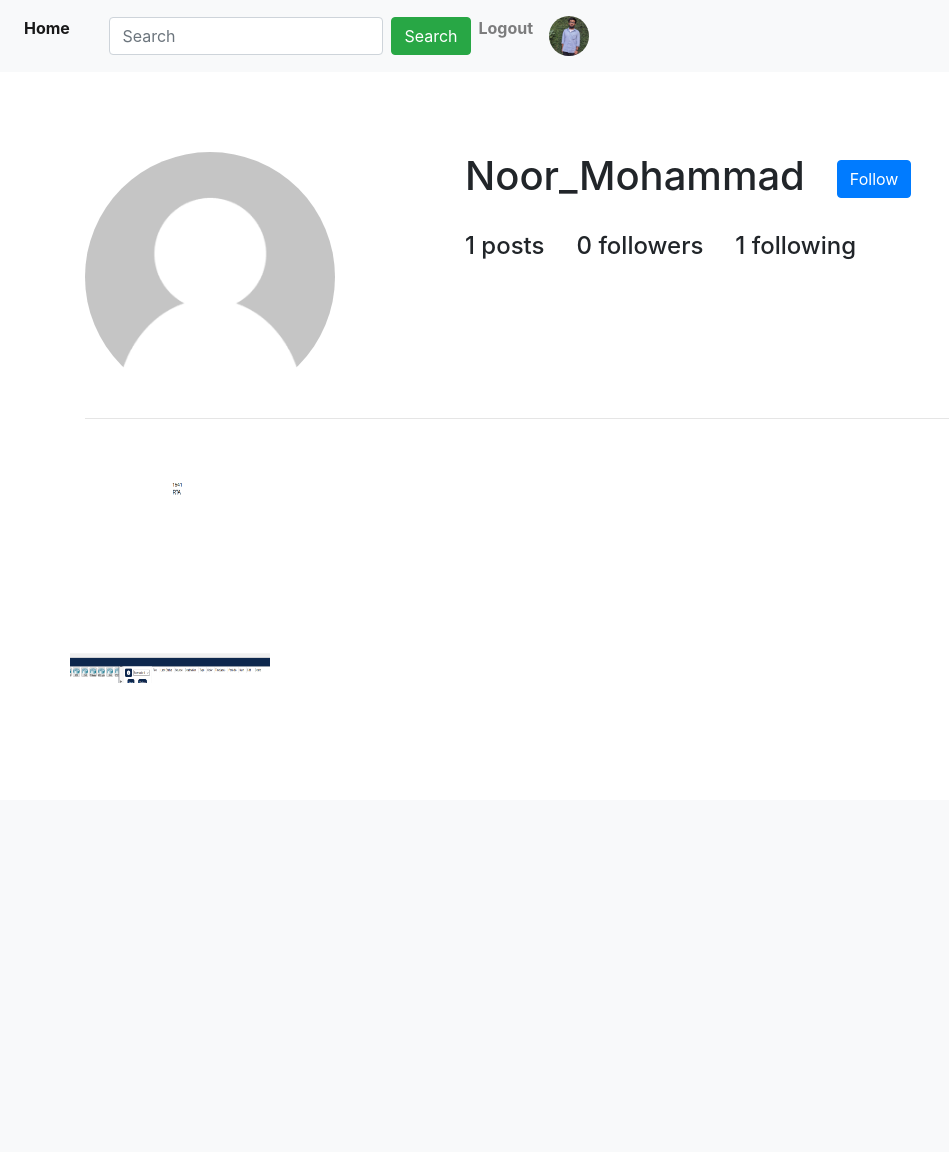
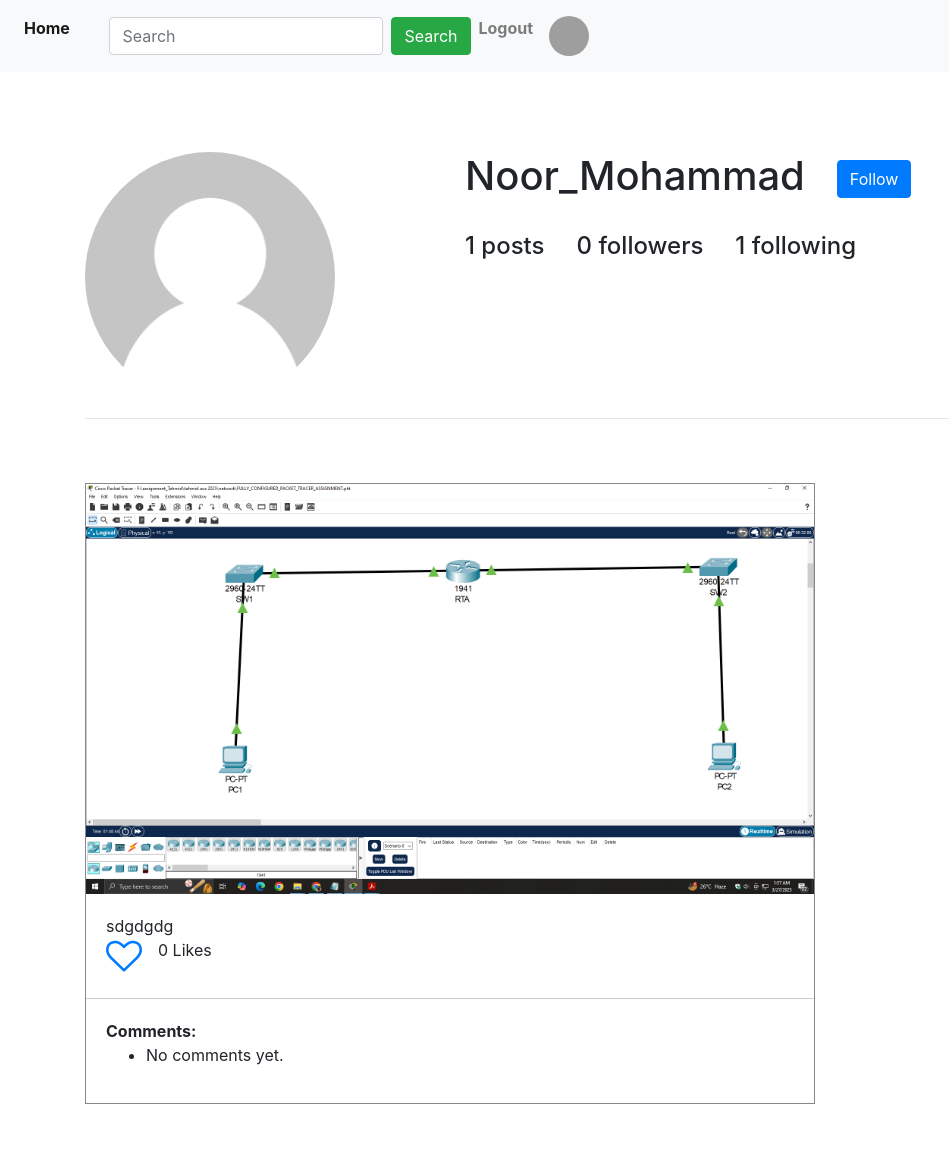
Before and after one commit to seven-kahan/UIU-Educational-Media, a Django app: a page that uses templates/App_Login/user_other.html in a window 1280 px wide. Shown: the whole page, without its empty margins (0-949 px from the left). Before the commit the page ends 683 px from the top, so only its background shows below. Run offline with Django 3.2, Linux system fonts and the light colour scheme; a user stored in the database is signed in; data comes from the database, SQL or seed files in the repository; both versions use the stored data as it was after the commit; some libraries are stand-ins or nearby versions; grey boxes are pictures that could not be loaded.

Commit message:
final project

```diff
--- a/templates/App_Login/user_other.html
+++ b/templates/App_Login/user_other.html
@@ -42,12 +42,46 @@
 <hr>
 <br>
 <br>
+<!-- Showing Posts -->
 <div class="row">
-  {% for post in user_other.post.all %}
-  <div class="crop">
-    <img src="/media/{{post.image}}" title="{{post.caption}}">
+  <div class="col-sm-8">
+    {% for post in  user_other.post.all %}
+      <div style="border: 1px solid #888888">
+        <img src="/media/{{ post.image }}" width="100%" title="{{ post.caption }}">
+        <div style="padding: 20px">
+          {{ post.caption }}<br />
+          <div class="d-flex ">
+            {% if post.pk in liked_post_list %}
+              <a href="{% url 'App_Posts:unliked' pk=post.pk %}">
+                <i class="fa fa-heart" style="font-size: 36px"></i>
+              </a>
+            {% else %}
+              <a href="{% url 'App_Posts:liked' pk=post.pk %}">
+                <i class="fa fa-heart-o" style="font-size: 36px"></i>
+              </a>
+            {% endif %}
+            <p class="mx-3"> {{ post.liked_post.count }} Likes </p>
+          </div>
+
+        </div>
+
+        <!-- Comments Section -->
+        <div style="padding: 20px; border-top: 1px solid #ccc">
+          <strong>Comments:</strong>
+          <ul>
+            {% for comment in post.comments.all %}
+              <li><strong>{{ comment.user.username }}</strong>: {{ comment.content }}</li>
+            {% empty %}
+              <li>No comments yet.</li>
+            {% endfor %}
+          </ul>
+
+        </div>
+
+      </div>
+      <br><br>
+    {% endfor %}
   </div>
+</div>
 
-  {% endfor %}
-</div>
 {% endblock %}
```
Also changed, not shown: templates/App_Login/user.html (+3 -9 lines), db.sqlite3, media/profile_pics/meeeeeeee.jpg (deleted), media/profile_pics/nasim.jpg (deleted).
